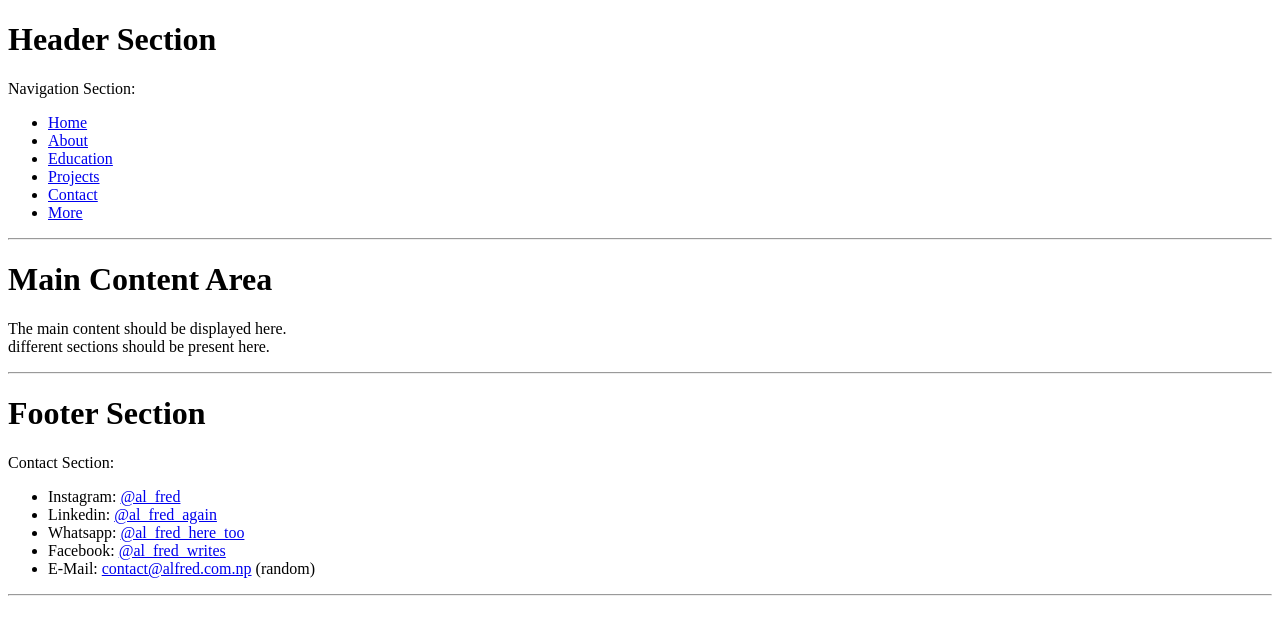
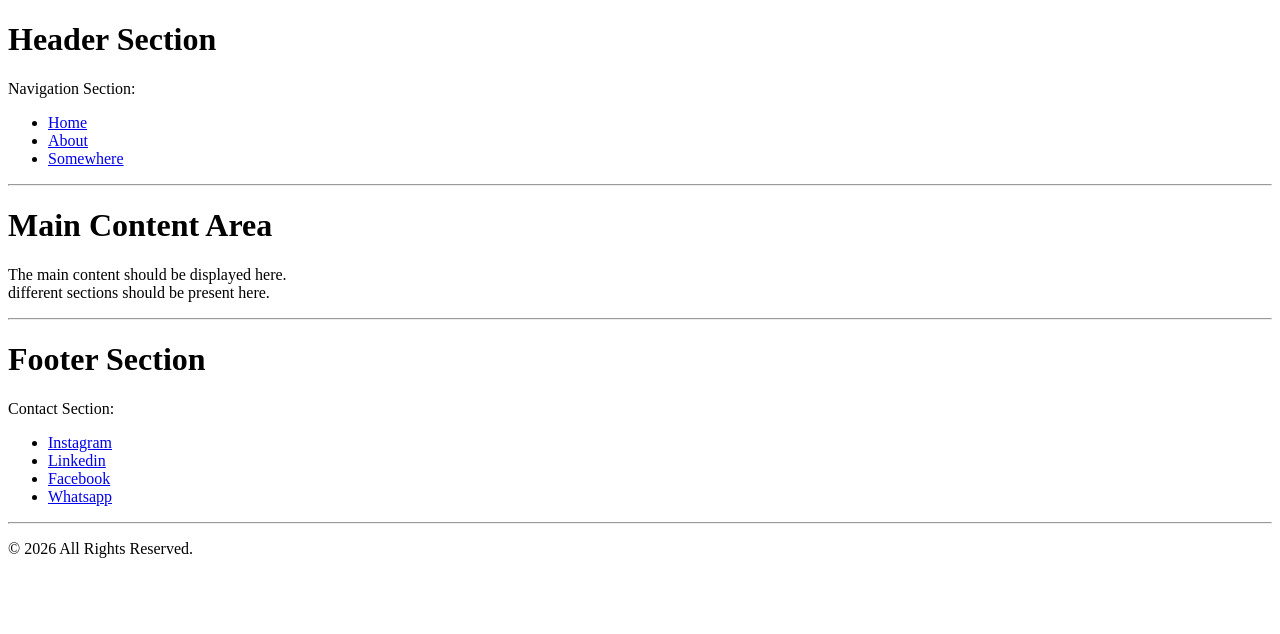
Before and after one commit to aliz-bhattarai-001/learning_react, a React (Vite) app: page / in a window 1280 px wide. Shown: the top 634 px of the page. Built offline with nearby package versions, Linux system fonts and the light colour scheme.

Commit message:
Added: object based NavBar List generator

```diff
--- a/src/components/Footer.tsx
+++ b/src/components/Footer.tsx
@@ -1,4 +1,14 @@
+import type { NavData } from "./Types"
+import buildNavBarList from "./Utils"
+
 function Footer() {
+    const FooterNavData: NavData = {
+        Instagram: "#",
+        Linkedin: "#",
+        Facebook: "#",
+        Whatsapp: "#"
+    };
+
     return (
         <>
             <h1>
@@ -6,13 +16,16 @@ function Footer() {
             </h1>
             <p>Contact Section: </p>
             <ul>
-                <li>Instagram: <a href="#">@al_fred</a></li>
+                {/* <li>Instagram: <a href="#">@al_fred</a></li>
                 <li>Linkedin: <a href="#">@al_fred_again</a></li>
                 <li>Whatsapp: <a href="#">@al_fred_here_too</a></li>
                 <li>Facebook: <a href="#">@al_fred_writes</a></li>
-                <li>E-Mail: <a href="#">contact@alfred.com.np</a> (random)</li>
+                <li>E-Mail: <a href="#">contact@alfred.com.np</a> (random)</li> */}
+                {buildNavBarList(FooterNavData)}
             </ul>
             <hr></hr>
+            {/* Dynamic year and copyright section :) */}
+            <p>&copy; {new Date().getFullYear()} All Rights Reserved.</p>
         </>
     ) // return Footer()
 } // func Footer()
--- a/src/components/Header.tsx
+++ b/src/components/Header.tsx
@@ -1,16 +1,30 @@
+// Helpers
+import type { NavData } from "./Types"
+import buildNavBarList from "./Utils"
+
+
 function Header() {
+    const HeaderNavBar: NavData = {
+        "Home": "#",
+        "About": "#",
+        Somewhere: "#"
+    };
+
+
     return (
         <>
             <h1>Header Section</h1>
             <p>Navigation Section:</p>
             <nav>
                 <ul>
-                    <li><a href="#">Home</a></li>
+                    {/* <li><a href="#">Home</a></li>
                     <li><a href="#">About</a></li>
                     <li><a href="#">Education</a></li>
                     <li><a href="#">Projects</a></li>
                     <li><a href="#">Contact</a></li>
-                    <li><a href="#">More</a></li>
+                    <li><a href="#">More</a></li> */}
+                    {buildNavBarList(HeaderNavBar)}
+                    {/* Works as intended */}
                 </ul>
             </nav>
             <hr></hr>
--- /dev/null
+++ b/src/components/Types.tsx
@@ -0,0 +1,4 @@
+
+
+// key value pair for name and link
+export type NavData = Record<string, string>
--- /dev/null
+++ b/src/components/Utils.tsx
@@ -0,0 +1,37 @@
+import type { NavData } from "./Types";
+
+export default function buildNavBarList(data: NavData) {
+    return Object.entries(data).map(([navText, hrefText]) => (
+        <li key={navText}>
+            <a
+                href={hrefText}>
+                {navText}
+            </a>
+        </li>
+    )) // return buildNavBar
+
+} // function buildNavBar
+
+
+/*
+// The above is equivalent to :
+
+const rawData = Object.entries(data);
+
+// converts the object data into an array of arrays
+// eg: [
+// ["first", "second"],
+// ["Third", "fourth"]
+]
+
+// map returns the updated data
+const response = rawData.map(([navText, hrefText]) => {
+    return (
+        <li key={navText}>
+            <a href={hrefText}>{navText}</a>
+        </li>
+    );
+});
+
+return response;
+*/
```
